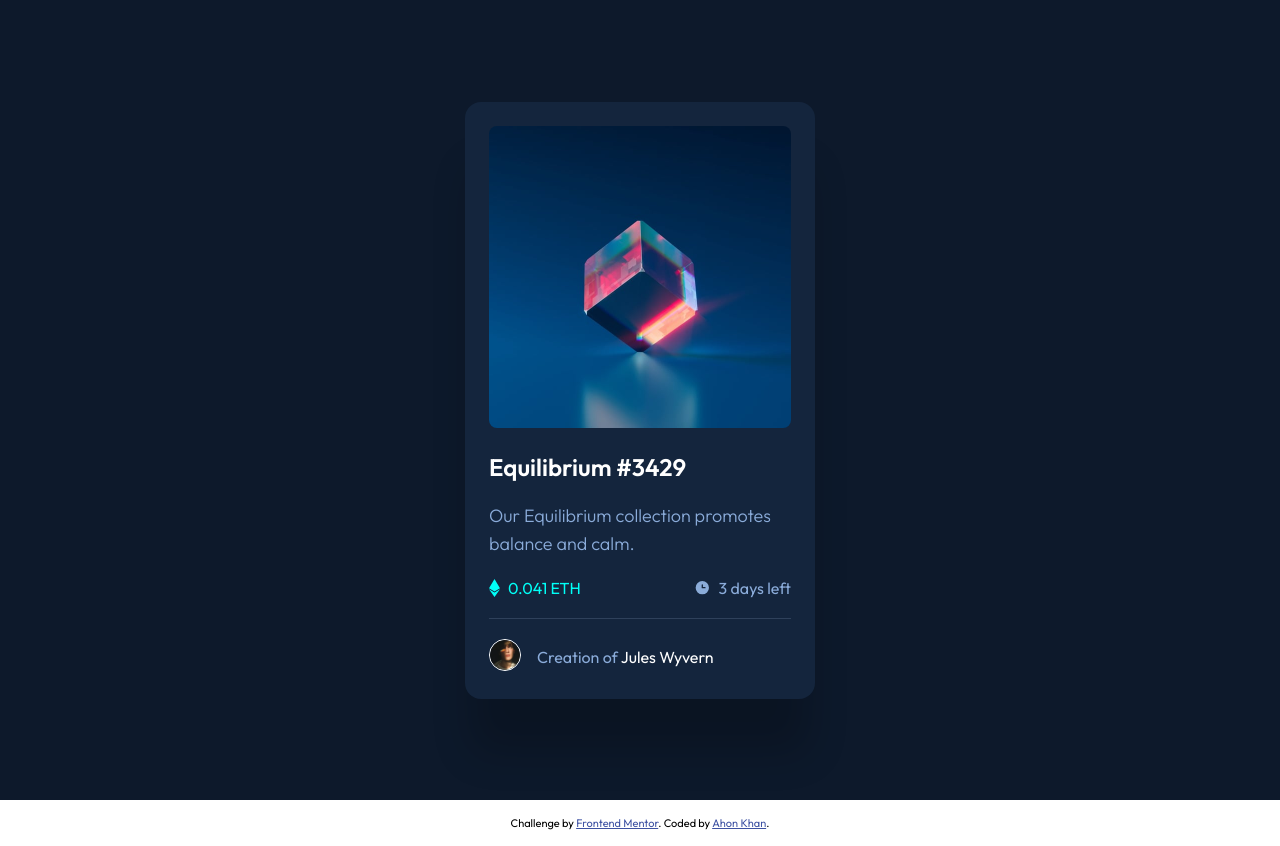
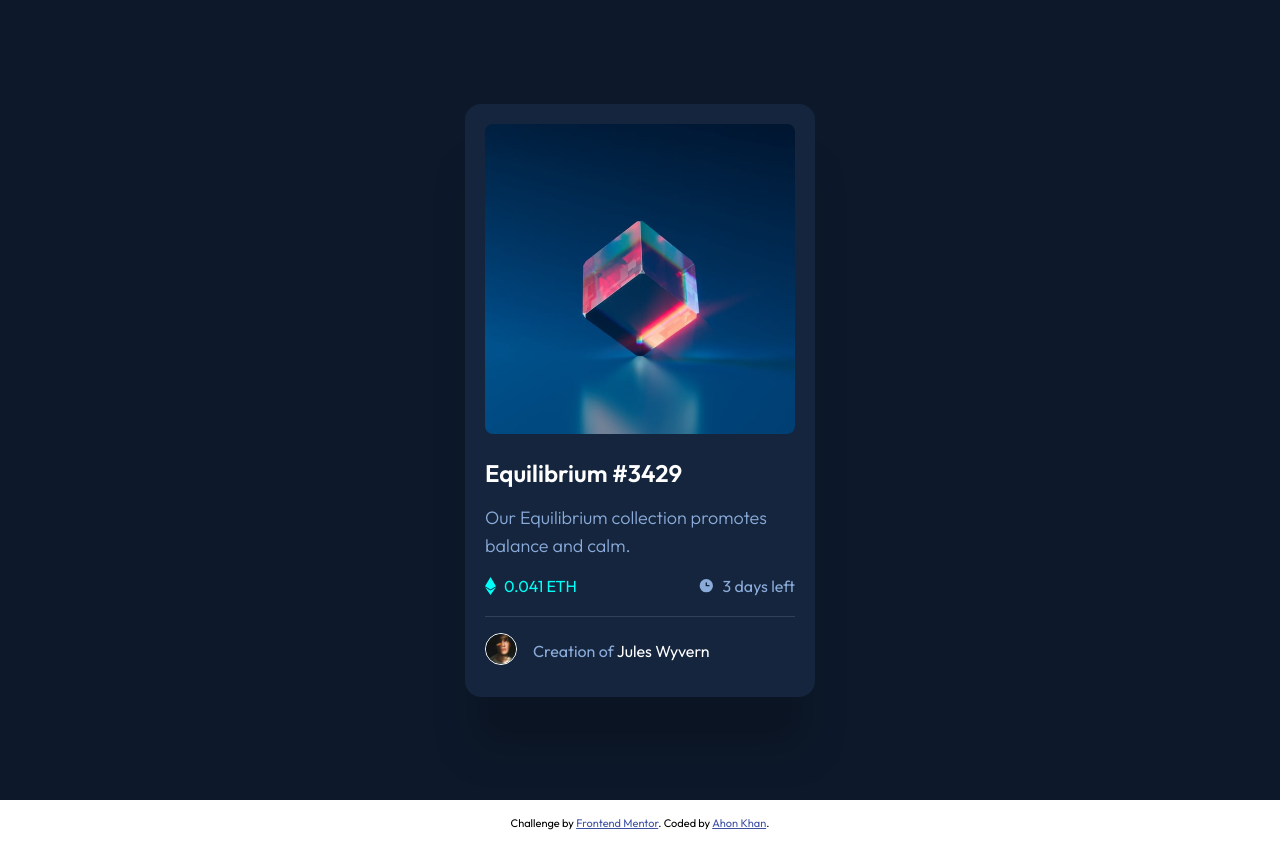
Before and after one commit to ahonkhan/html-nft-preview-card, a plain HTML site: page index.html in a window 1280 px wide. Drawn offline with Linux system fonts and the light colour scheme.

Commit message:
bug fixing

```diff
--- a/index.html
+++ b/index.html
@@ -44,7 +44,6 @@
                     </h2>
 
                 </div>
-                <div class="line"></div>
 
             </div>
 
--- a/style.scss
+++ b/style.scss
@@ -38,7 +38,7 @@ main {
 
 .nft__Card {
     width: 350px;
-    padding: 24px;
+    padding: 20px;
     display: flex;
     gap: 20px;
     background-color: var(--card-bg);
@@ -57,7 +57,7 @@ main {
 
         display: flex;
         flex-direction: column;
-        gap: 20px;
+        gap: 16px;
 
         .nft__card-title {
             color: var(--white);
@@ -100,11 +100,11 @@ main {
 
         }
 
-        .line {
-            height: 1px;
-            width: 100%;
-            background-color: var(--line-bg);
-        }
+        // .line {
+        //     height: 1px;
+        //     width: 100%;
+        //     background-color: var(--line-bg);
+        // }
     }
 
     .nft__Card-footer {
@@ -112,6 +112,9 @@ main {
         align-items: center;
         gap: 16px;
         flex-wrap: wrap;
+        border-top: 1.5px solid var(--line-bg);
+        padding-top: 16px;
+        padding-bottom: 8px;
 
         .nft__footer-img {
             img {
```
Also changed, not shown: style.css, 1 other file.
